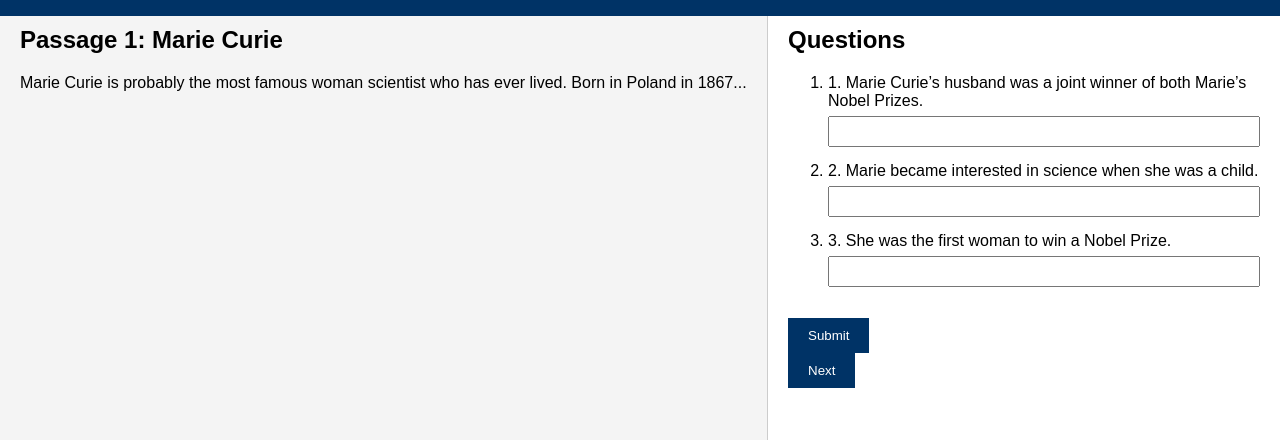
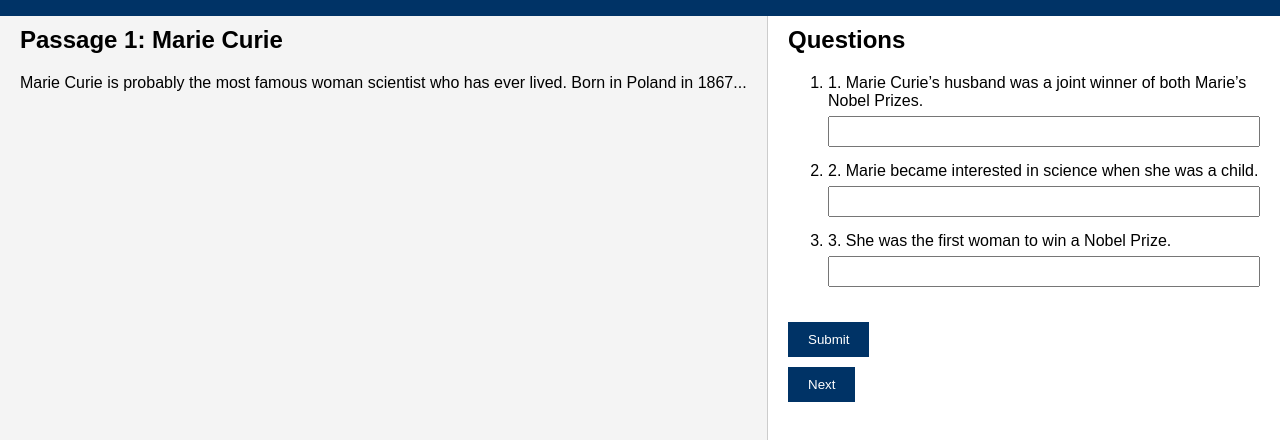
Before and after one commit to AAhsanIsHere/urban-giggle, a plain HTML site: page index.html in a window 1280 px wide. Shown: the part 94-534 px from the top of the page. Drawn offline with Linux system fonts and the light colour scheme.

Commit message:
Update styles.css

```diff
--- a/styles.css
+++ b/styles.css
@@ -47,8 +47,12 @@ header {
   background-color: #fff;
 }
 
-.question-controls {
+.submit-controls {
   margin-top: 20px;
+}
+
+.navigation-controls {
+  margin-top: 10px;
 }
 
 button {
```
